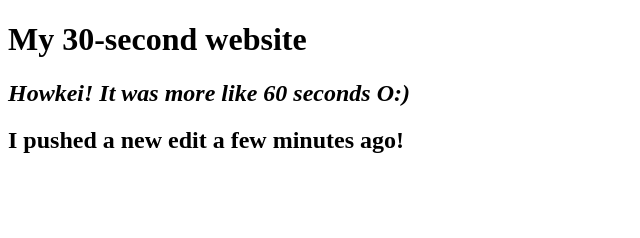
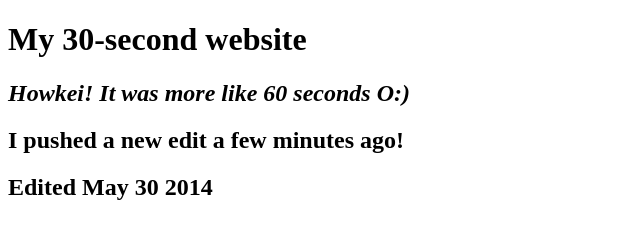
Before and after one commit to boybawang/azuredeploytest, a plain HTML site: page index.html in a window 1280 px wide. Shown: the whole page, without its empty margins (0-640 px from the left). Drawn offline with Linux system fonts and the light colour scheme.

Commit message:
May 30 2014

```diff
--- a/index.html
+++ b/index.html
@@ -9,6 +9,7 @@
     <h1>My 30-second website</h1>
     <h2><em>Howkei! It was more like 60 seconds O:)</em></h2>
     <h2>I pushed a new edit a few minutes ago!</h2>
+    <h2>Edited May 30 2014</h2>
 
 </body>
 </html>
```
